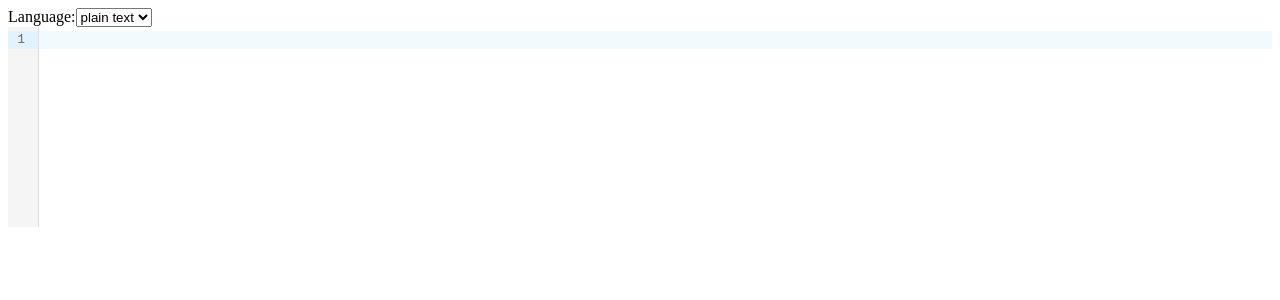
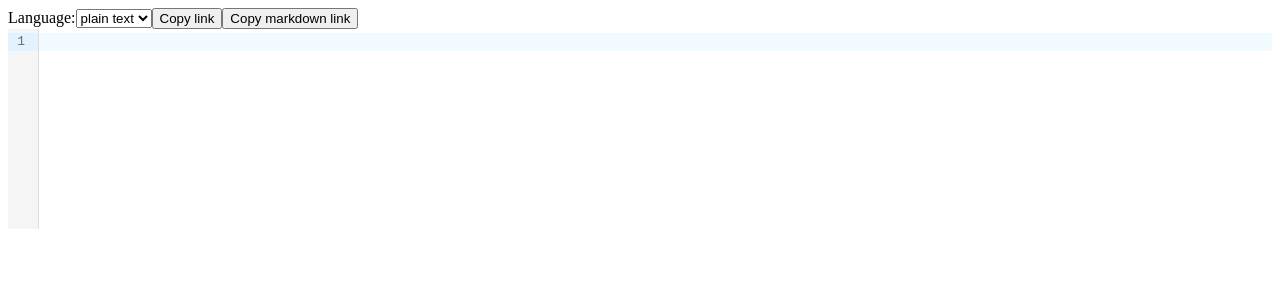
Before and after one commit to pnicto/paste, a React (Vite) app: page / in a window 1280 px wide. Shown: the top 300 px of the page. Built offline with nearby package versions, Linux system fonts and the light colour scheme.

Commit message:
create nav with structure
prototyping!!!

```diff
--- a/src/App.tsx
+++ b/src/App.tsx
@@ -29,6 +29,7 @@ function App() {
 
   return (
     <>
+      <nav>
         <label>
           Language:
           <select
@@ -42,6 +43,11 @@ function App() {
             ))}
           </select>
         </label>
+
+        <button>Copy link</button>
+        <button>Copy markdown link</button>
+      </nav>
+
       <CodeMirror
         value={value}
         height="200px"
```
Lines whose indentation alone changed are shown as unchanged.
